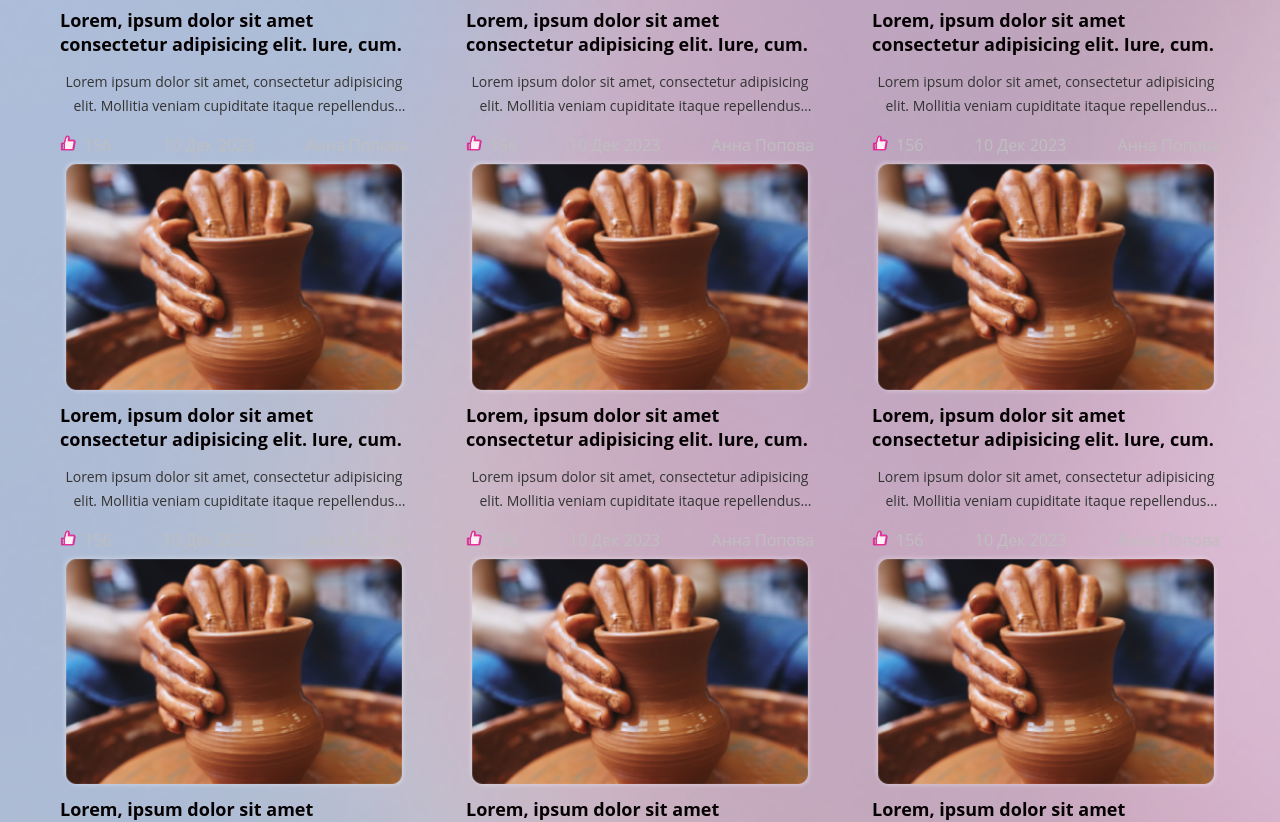
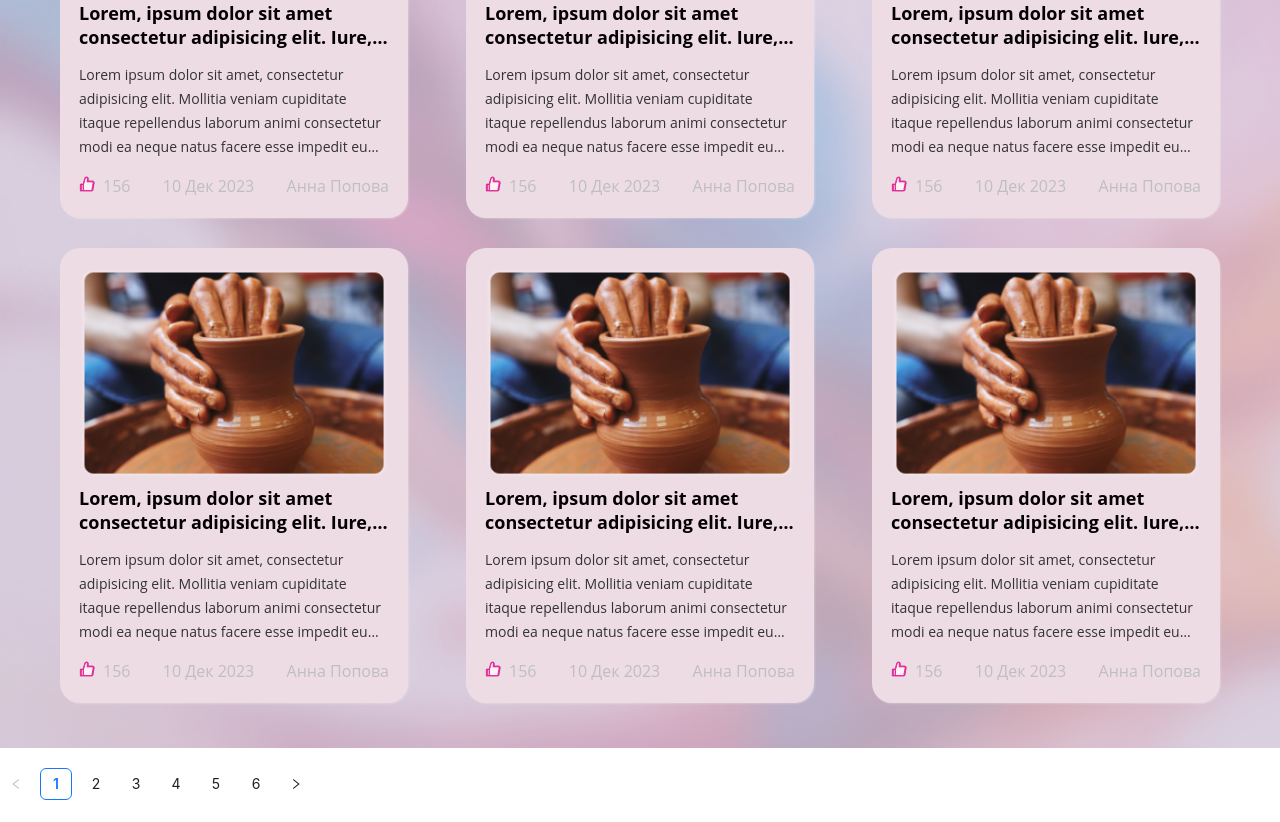
Before and after one commit to yanasaa/craft-app-demo, a React (Create React App) app in the folder frontend/craft-app/: page / in a window 1280 px wide. Shown: the part 2520-3342 px from the top of the page. Built offline with nearby package versions, Linux system fonts and the light colour scheme; the HTML template or start-up script is replaced by a standard one.

Commit message:
fix: cardr gallery view

```diff
--- a/frontend/craft-app/src/components/shared/ui/article/ArticleCard.scss
+++ b/frontend/craft-app/src/components/shared/ui/article/ArticleCard.scss
@@ -3,5 +3,4 @@
   text-overflow: ellipsis;
   display: -webkit-box;
   -webkit-line-clamp: 4;
-  background-color: red;
 }
--- a/frontend/craft-app/src/pages/home/ui/articles/Articles.jsx
+++ b/frontend/craft-app/src/pages/home/ui/articles/Articles.jsx
@@ -5,7 +5,7 @@ import "./Articles.scss";
 import ArticleCard from "../../../../components/shared/ui/article/ArticleCard";
 
 function Articles() {
-  const [articles, setArticles] = useState([data.cardData.slice(0, 50)]);
+  const [articles, setArticles] = useState(data.cardData.slice(0, 50));
   const [pageNumber, setPageNumber] = useState(0);
 
   const articlesPerPage = 6;
@@ -14,9 +14,9 @@ function Articles() {
   const displayArticles = articles
     .slice(pagesVisited, pagesVisited + articlesPerPage)
     .map((article) => {
-      <ArticleCard className="card" key={article.id} />;
+      return <ArticleCard className="article-preview" key={article.id} />;
     });
-
+  console.dir(displayArticles);
   return (
     <section className="articles" id="articles">
       <h2 className="articles__title">Статьи Авторов</h2>
@@ -25,9 +25,8 @@ function Articles() {
           <div className="wrapper">
             <div className="slider">
               <div className="article-gallery layout-3-columns">
-                {data.cardData.map((item) => (
-                  <ArticleCard className="card" key={item.id} />
-                ))}
+                {displayArticles}
+
               </div>
 
               <div className="slider__button slider__button_left">
```
